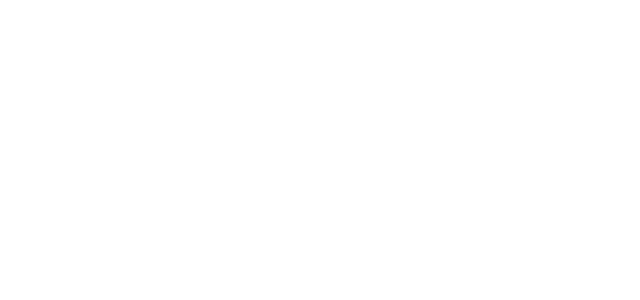
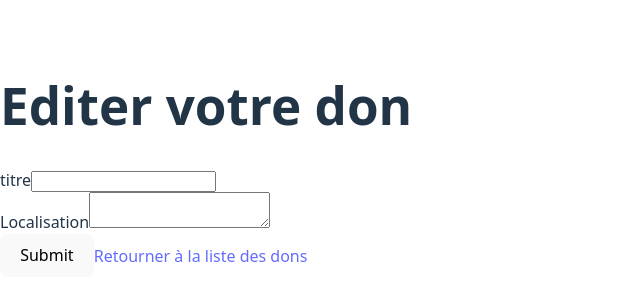
Before and after one commit to nantedev/fe-done, a React (Vite) app: page /dons/1/edit in a window 1280 px wide. Before the commit this address had no page. Shown: the part 240-540 px from the top of the page, without its empty margins (0-640 px from the left). Built offline with nearby package versions, Linux system fonts and the light colour scheme; no server answers.

Commit message:
✨ CRUD

```diff
--- a/src/App.jsx
+++ b/src/App.jsx
@@ -3,6 +3,8 @@
 import { LandingPage } from './screens/LandingPage'
 import Dons from './screens/Dons'
 import Show from './screens/Show'
+import New from './screens/New'
+import Edit from './screens/Edit'
 
 function App() {
   return (
@@ -10,7 +12,9 @@
       <Routes>
         <Route path="/" element={<LandingPage />} />
         <Route path="/dons" element={<Dons />} />
-        <Route path="/don/:id" element={<Show  />} />
+        <Route path="/dons/:id" element={<Show  />} />
+        <Route path="/dons/:id/edit" element={<Edit />} />
+        <Route path="/new" element={<New />} />
       </Routes>
     </BrowserRouter>
   )
--- a/src/screens/Dons.jsx
+++ b/src/screens/Dons.jsx
@@ -15,9 +15,10 @@
   return (
     <div>
       <h1>Tous les Dons</h1>
+      <a href="/new">Créer un nouveau don</a>
       <ul>
         {dons.length ? dons.map((don, idx) => (
-          <a href={`/don/${don._id}`} key={idx}>
+          <a href={`/dons/${don._id}`} key={idx}>
             <li>{don.title}</li>
           </a>
         )) : <li>Aucun don trouvé</li>}
--- /dev/null
+++ b/src/screens/Edit.jsx
@@ -0,0 +1,51 @@
+import axios from "axios";
+import { useEffect, useState } from "react";
+import { useNavigate, useParams } from "react-router";
+
+
+const Edit = () => {
+    const [don, setDon] = useState(undefined);
+    const navigate = useNavigate();
+    const { id } = useParams();
+
+    useEffect(() => {
+        axios.get(`http://localhost:3001/dons/${id}`).then((res) => {
+            setDon(res.data);
+        });
+    });
+
+    const onFormSubmit = async (e) => {
+        e.preventDefault();
+        const don = {
+            title: e.target[0].value,
+            location: e.target[1].value
+        };
+        await axios
+                .put(`http://localhost:3001/dons/${id}`, don)
+                .then((res) => {
+                    navigate(`/dons/${res.data}`)
+                    console.log(res.data);
+                })
+                .catch((err) => {
+                    console.error(err);
+                });
+    }
+    return (
+        <>
+        <h1>Editer votre don</h1>
+        <form onSubmit={onFormSubmit}>
+            <div>
+                <label htmlFor="title">titre</label>
+                <input type="text" id="title" name="title" defaultValue={don?.title}/>
+            </div>
+            <div>
+                <label htmlFor="localisation">Localisation</label>
+                <textarea id="localisation" name="localisation" defaultValue={don?.location}></textarea>
+            </div>
+            <button>Submit</button>
+            <a href="/dons">Retourner à la liste des dons</a>
+        </form>
+        </>
+    )
+}
+export default Edit;
--- /dev/null
+++ b/src/screens/New.jsx
@@ -0,0 +1,41 @@
+import axios from "axios";
+import { useNavigate } from "react-router";
+
+
+const New = () => {
+    const navigate = useNavigate();
+    const onFormSubmit = async (e) => {
+        e.preventDefault();
+        const don = {
+            title: e.target[0].value,
+            location: e.target[1].value
+        };
+        await axios
+                .post("http://localhost:3001/dons/new", don)
+                .then((res) => {
+                    navigate(`/dons/${res.data}`)
+                    console.log(res.data);
+                })
+                .catch((err) => {
+                    console.error(err);
+                });
+    }
+    return (
+        <>
+        <h1>Donnez !</h1>
+        <form onSubmit={onFormSubmit}>
+            <div>
+                <label htmlFor="title">titre</label>
+                <input type="text" id="title" name="title" />
+            </div>
+            <div>
+                <label htmlFor="location">Localisation</label>
+                <textarea id="location" name="location"></textarea>
+            </div>
+            <button>Submit</button>
+            <a href="/dons">Retourner à la liste des dons</a>
+        </form>
+        </>
+    )
+}
+export default New
--- a/src/screens/Show.jsx
+++ b/src/screens/Show.jsx
@@ -1,20 +1,29 @@
 import axios from "axios";
 import { useState } from "react";
 import { useEffect } from "react";
-import { useParams } from "react-router-dom";
+import { useNavigate, useParams } from "react-router-dom";
 
 
 const Show = () => {
     const { id } = useParams();
     const [don, setDon] = useState(null);
+    const navigate = useNavigate();
 
     useEffect(() => {
         const fetchDon = async () => {
-            const response = await axios.get(`http://localhost:3001/don/${id}`);
+            const response = await axios.get(`http://localhost:3001/dons/${id}`);
             setDon(response.data);
         };
         fetchDon();
     }, [id]);
+
+    const onDeleteClick = () => {
+        axios.get(`http://localhost:3001/dons/${id}/delete`).then((res) => {
+            if(res.status === 200) {
+                navigate("/dons");
+            }
+        });
+    }
 
     return (
         <div>
@@ -22,11 +31,16 @@
             {don ? (
                 <div>
                     <h2>{don.title}</h2>
-                    <p>{don.description}</p>
+                    <p>{don.location}</p>
                 </div>
             ) : (
                 <p>Loading...</p>
             )}
+            <a href={`/dons/${id}/edit`}>Edit</a>
+            <br />
+            <button onClick={onDeleteClick}>Delete</button>
+            <br />
+            <a href="/dons">Retourner à la liste des dons</a>
         </div>
     )
 }
```
